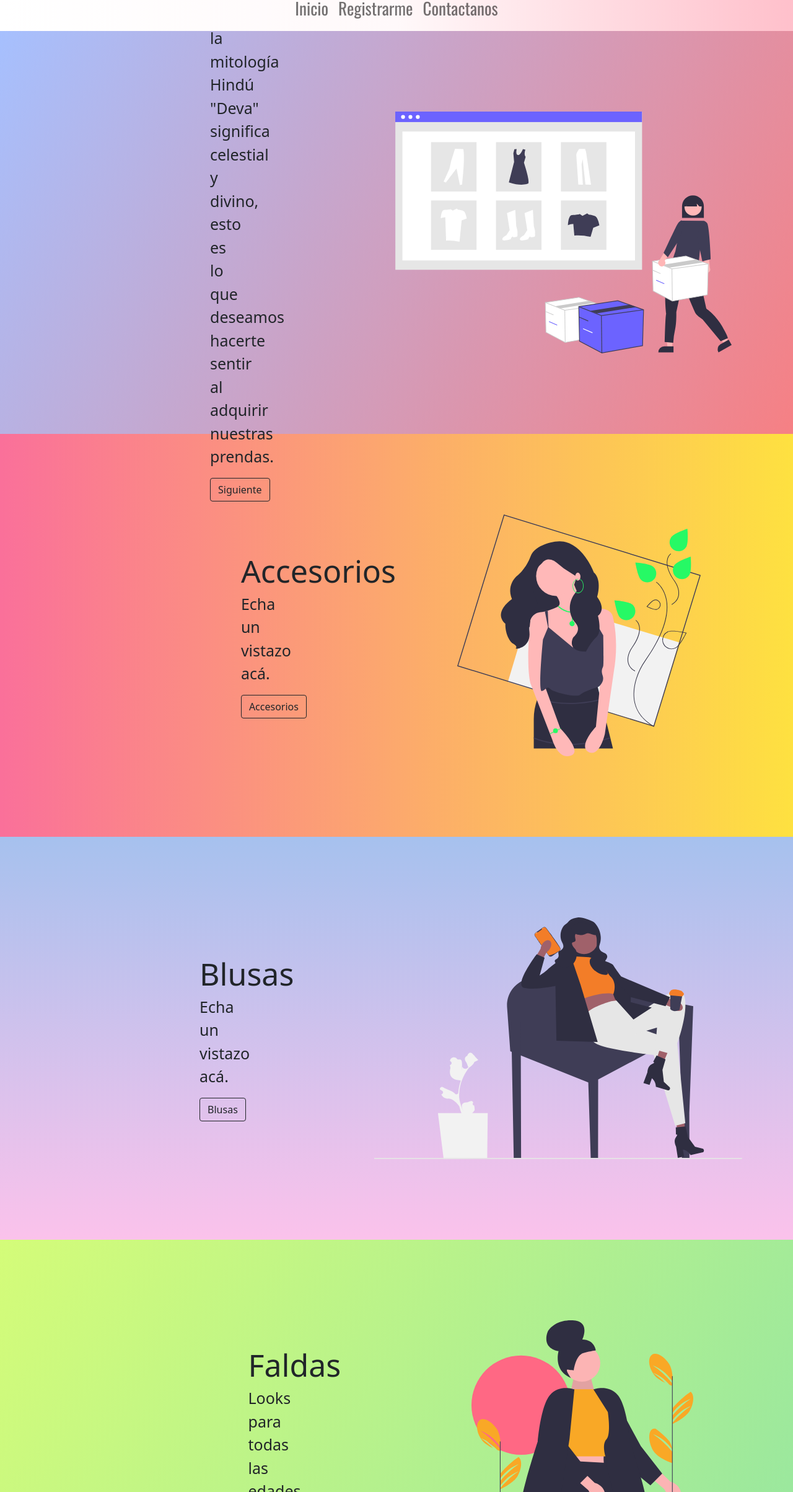
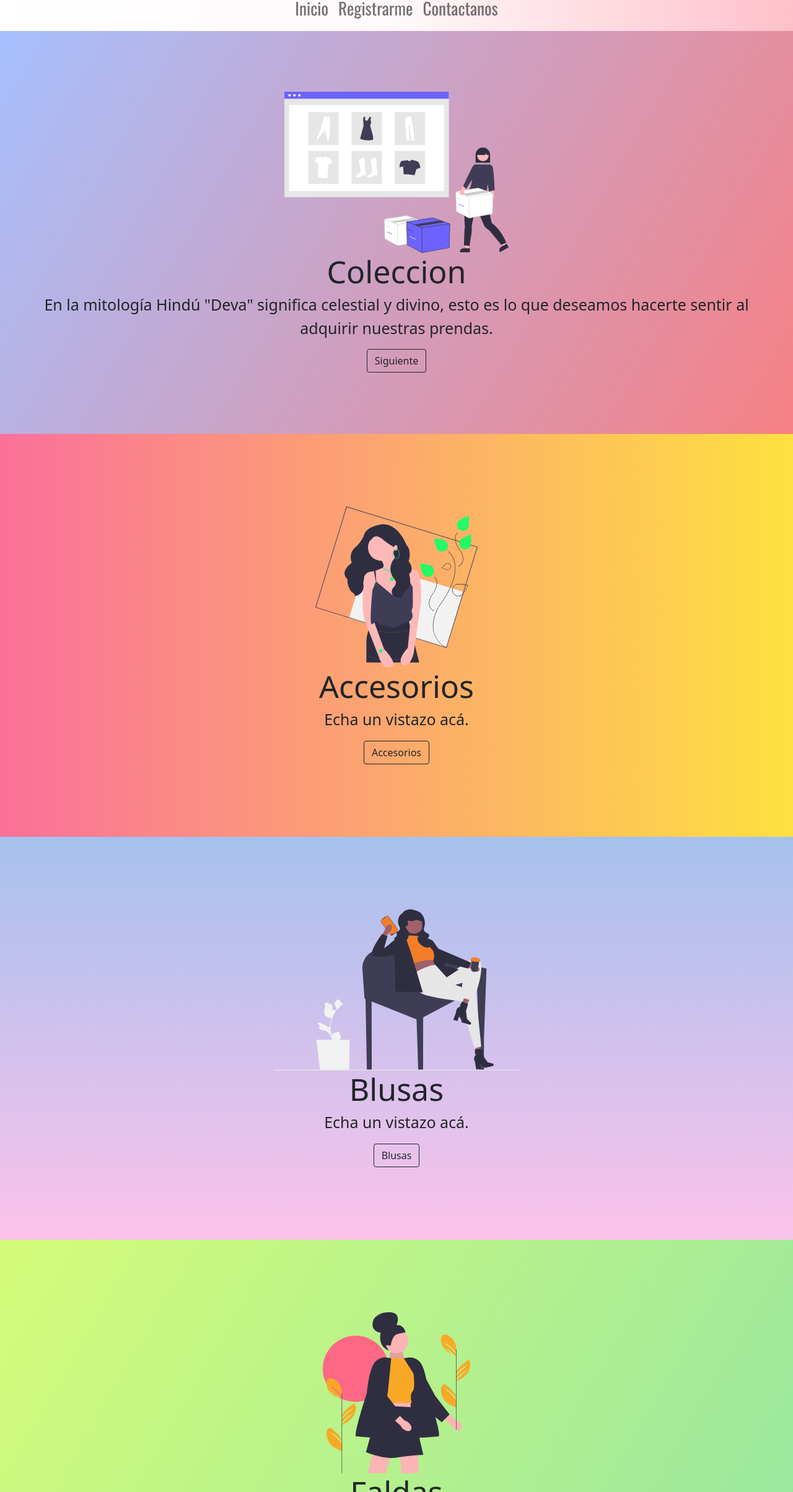
Before and after one commit to luzmarm/proyecto-coder, a website: page index.html in a window 1280 px wide. Shown: the part 153-2560 px from the top of the page at 62% size. Drawn offline with nearby package versions, Linux system fonts and the light colour scheme.

Commit message:
agregue los ultimos cambios a mi pagina web

```diff
--- a/css/main.css
+++ b/css/main.css
@@ -95,6 +95,10 @@ nav {
   height: 650px;
   padding: 0 40px;
 
+}
+
+.contenedor-texto{
+  text-align: center;
 }
 
 .contenedor-texto h2{
@@ -367,7 +371,7 @@ section:nth-child(7) {
   width: 80%;
 }
 
-.section {
+/*.section {
   display: flex;
   flex-direction: column-reverse;
   height: 650px;
@@ -386,5 +390,60 @@ section:nth-child(7) {
 .contenedor-texto {
   text-align: center;
 }
+*/
+
+#sec1{
+  flex-direction: column-reverse;
+  justify-content: center;
+}
+
+#sec1 img{
+  height: 40%;
+}
+
+#sec2{
+  flex-direction: column-reverse;
+  justify-content: center;
+}
+#sec2 img{
+  height: 40%;
+}
+
+#sec3{
+  flex-direction: column-reverse;
+  justify-content: center;
+}
+
+#sec3 img{
+  height: 40%;
+}
+
+#sec4{
+  flex-direction: column-reverse;
+  justify-content: center;
+}
+#sec4 img{
+  height: 40%;
+}
+
+#sec5{
+  flex-direction: column-reverse;
+  justify-content: center;
+}
+#sec5 img{
+  height: 40%;
+}
+
+#sec6{
+  flex-direction: column-reverse;
+  justify-content: center;
+}
+#sec6 img{
+  height: 40%;
+}
+
+.contenedor-texto{
+  text-align: center;
+}
 
 /*# sourceMappingURL=main.css.map */
```
